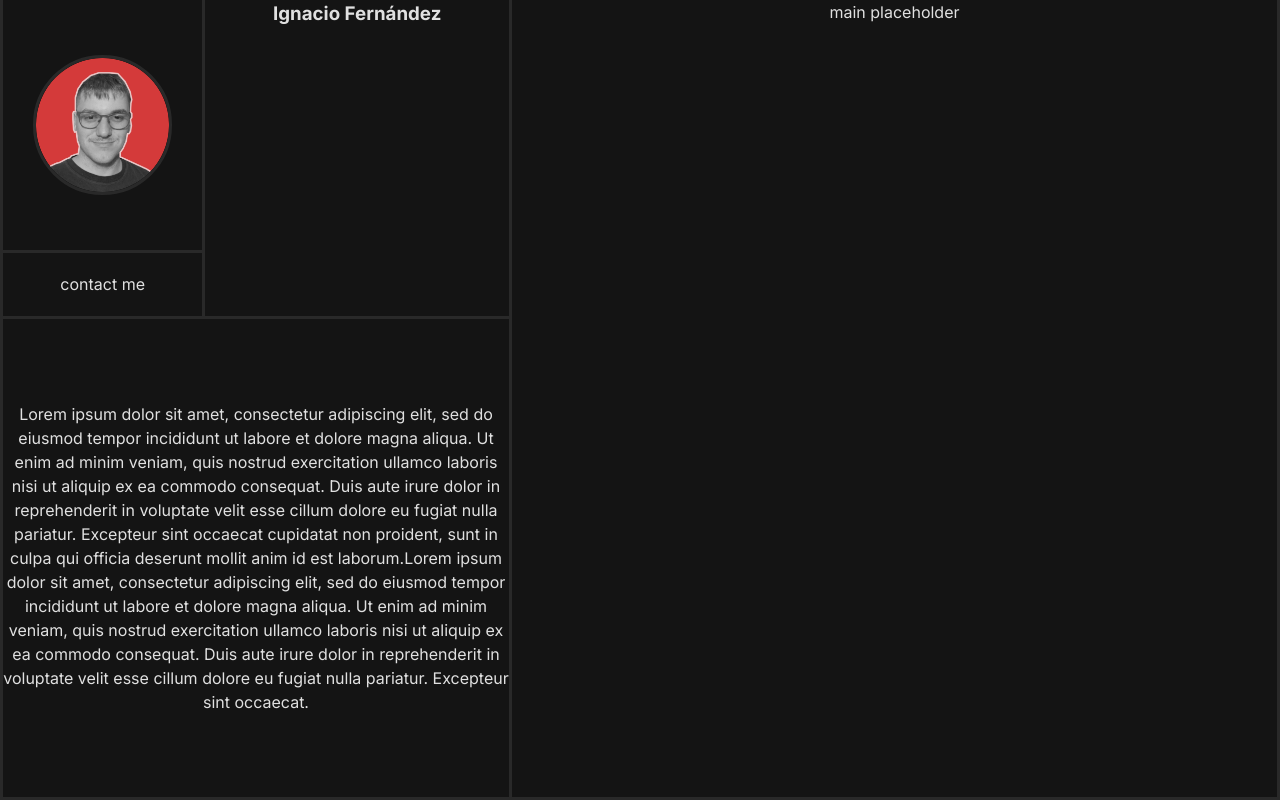
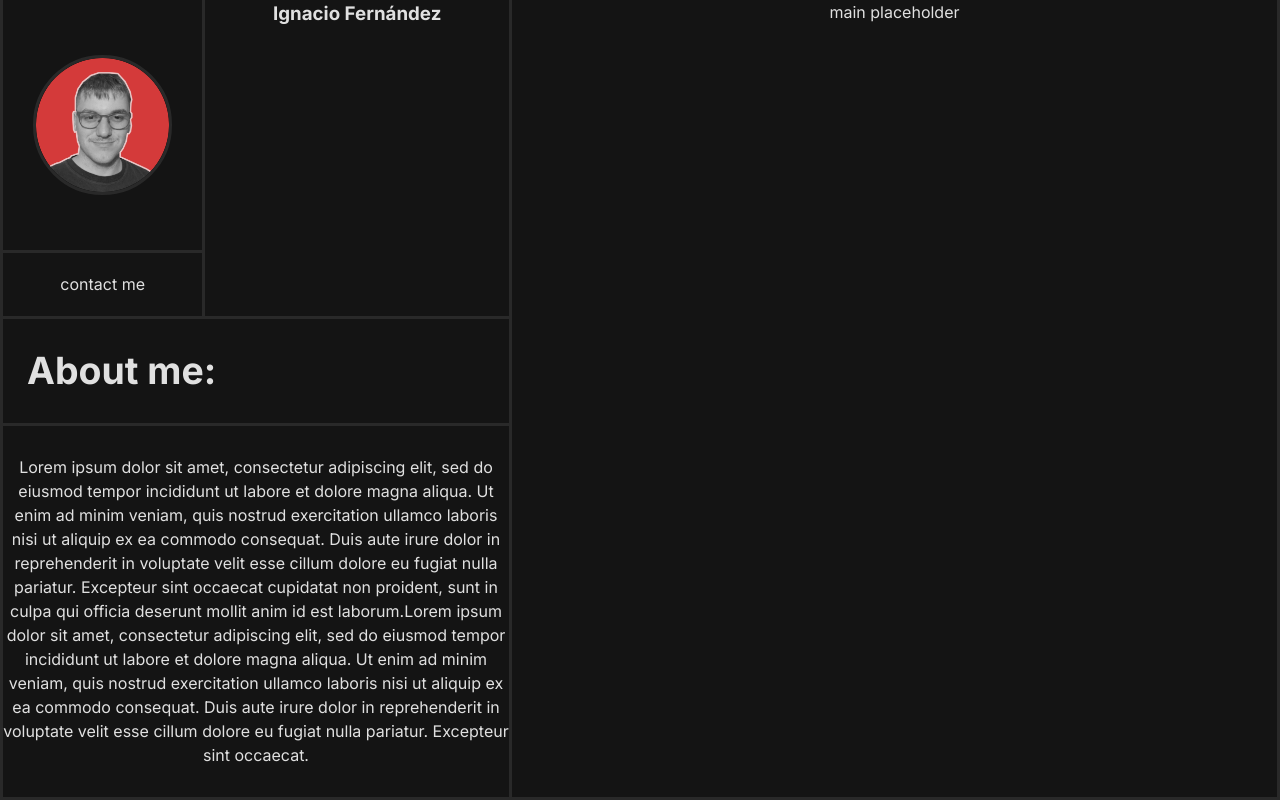
Before and after one commit to ignfer/portfolio, a React (Vite) app: page / in a window 1280 px wide. Built offline with nearby package versions, Linux system fonts and the light colour scheme.

Commit message:
Update
- Progress on the about me section

```diff
--- a/src/components/Header/Header.css
+++ b/src/components/Header/Header.css
@@ -77,3 +77,27 @@ header{
   justify-content: center;
   align-items: center;
 }
+
+.header-about-me-section{
+  width: 100%;
+  height: 60%;
+
+  display:flex;
+  justify-content: center;
+  align-items: start;
+  flex-wrap: wrap;
+}
+
+.about-me-header{
+  width: 100%;
+
+  box-sizing: border-box;
+  border-bottom-style: solid;
+  border-width: var(--border-default-width);
+  border-color: var(--dark-color-1);
+
+  text-align: left;
+  padding: 1.5rem;
+
+  font-size: xx-large;
+}
--- a/src/components/Header/Header.jsx
+++ b/src/components/Header/Header.jsx
@@ -22,7 +22,7 @@ function Header(){
 
                 <section className='header-about-me-section'>
                     <section className='about-me-header'>
-
+                        <h3> About me: </h3>
                     </section>
 
                     <section className='about-me-content'>
```
Lines whose indentation alone changed are shown as unchanged.
